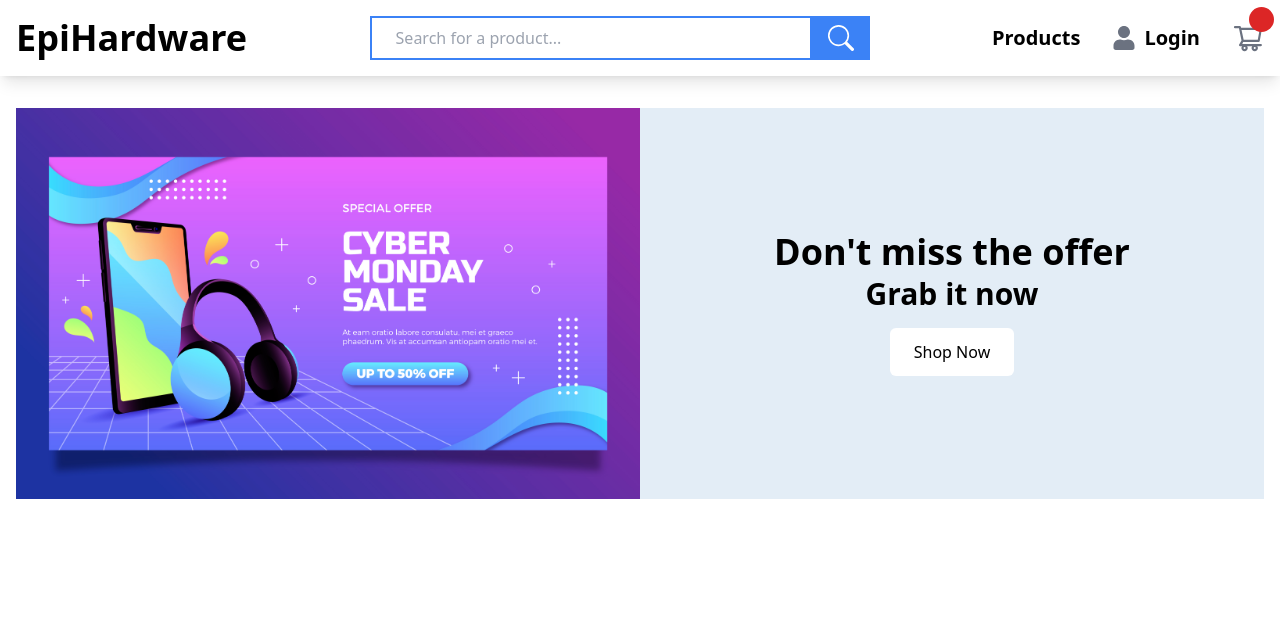
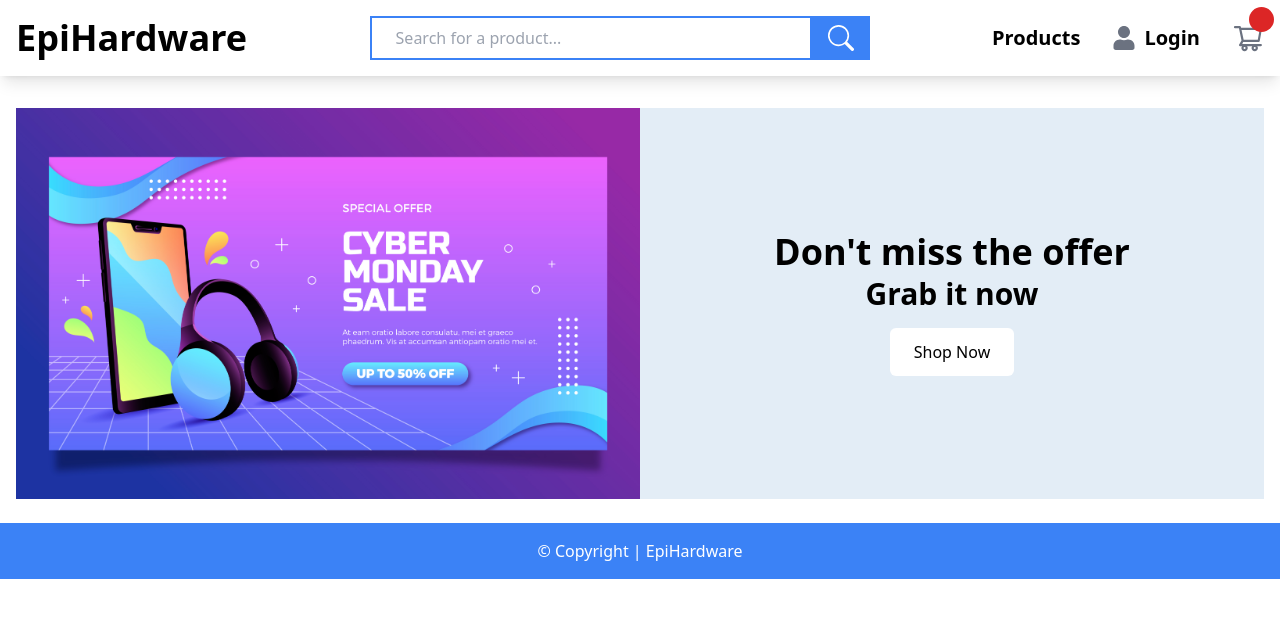
Before and after one commit to EpiHardware/EpiHardware-frontend, a React (Create React App) app: page /home in a window 1280 px wide. Shown: the top 618 px of the page. Built offline with nearby package versions, Linux system fonts and the light colour scheme.

Commit message:
Compenent: Change navbar and add footer

```diff
--- /dev/null
+++ b/src/compenents/Footer.tsx
@@ -0,0 +1,14 @@
+import { FC } from "react";
+const Footer: FC = () => (
+    <div><br/>
+
+<div className="bg-blue-500 text-white p-4 text-center mt-auto">
+
+    <div>&copy; Copyright | EpiHardware </div>
+    <div>
+    </div>
+  </div>
+    </div>
+);
+
+export default Footer;
--- a/src/compenents/Layout.tsx
+++ b/src/compenents/Layout.tsx
@@ -1,10 +1,17 @@
-import React, { FC } from "react";
+import React, { FC, ReactNode } from "react";
 import Navbar from "./Navbar";
+import Footer from "./Footer";
 
-const Layout: FC = () => {
+interface LayoutProps {
+    children: ReactNode;
+}
+
+const Layout: FC<LayoutProps> = ({ children }) => {
     return (
         <>
             <Navbar />
+            {children}
+            <Footer />
         </>
     );
 };
--- a/src/pages/Home.tsx
+++ b/src/pages/Home.tsx
@@ -4,10 +4,9 @@ import Banner from "../compenents/Banner";
 
 const Home: FC = () => {
     return (
-        <>
-            <Layout />
-            <Banner />
-        </>
+            <Layout>
+                <Banner />
+            </Layout>
     );
 };
 
```
